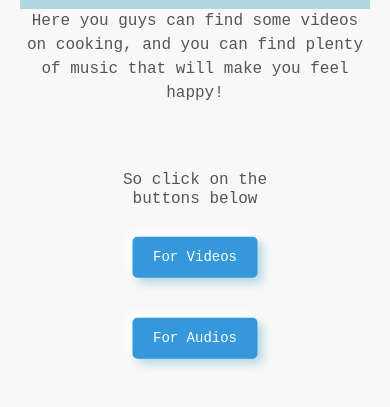
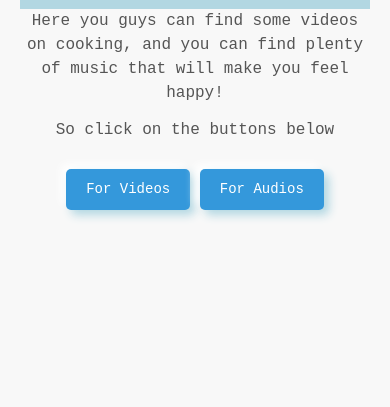
Before and after one commit to KOPPUNOORBHANU/Renocrew-Internship, a plain HTML site: page Task-1/index.html in a window 390 px wide. Shown: the part 147-554 px from the top of the page. Drawn offline with nearby package versions, Linux system fonts and the light colour scheme.

Commit message:
responsive

```diff
--- a/Task-1/style.css
+++ b/Task-1/style.css
@@ -16,12 +16,6 @@ header {
     border-bottom: 10px solid #b2d7e2;
 }
 
-.center-container {
-    position: absolute;
-    top: 50%;
-    left: 50%;
-    transform: translate(-50%, -50%);
-}
 
 h1 {
     margin: 0;
```
